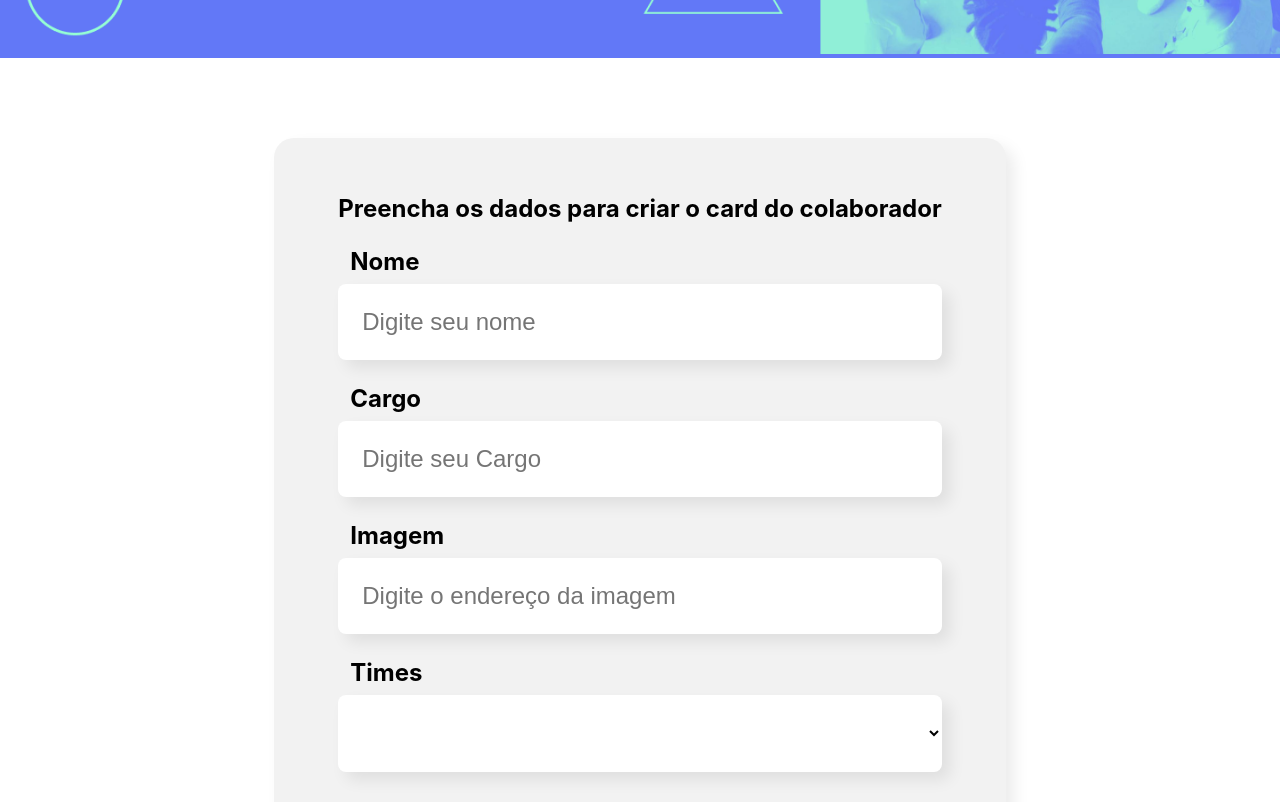
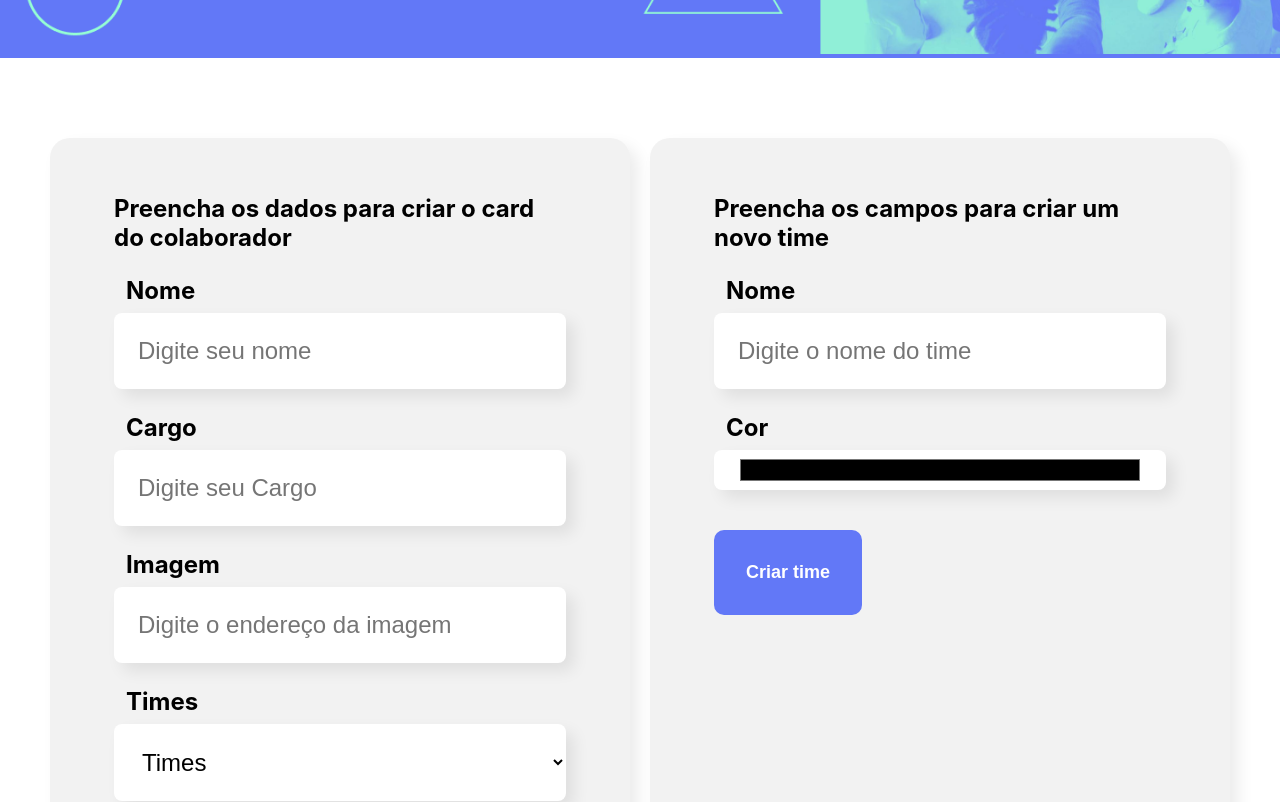
Before and after one commit to luzonni/Organo, a React (Create React App) app: page / in a window 1280 px wide. Shown: the part 440-1242 px from the top of the page. Built offline with nearby package versions, Linux system fonts and the light colour scheme; the HTML template or start-up script is replaced by a standard one.

Commit message:
sistema de favorito e adicionar times

```diff
--- a/package.json
+++ b/package.json
@@ -6,10 +6,12 @@
     "@testing-library/jest-dom": "^5.17.0",
     "@testing-library/react": "^13.4.0",
     "@testing-library/user-event": "^13.5.0",
+    "hex-to-rgba": "^2.0.1",
     "react": "^18.3.1",
     "react-dom": "^18.3.1",
     "react-icons": "^5.2.1",
     "react-scripts": "5.0.1",
+    "uuid": "^10.0.0",
     "web-vitals": "^2.1.4"
   },
   "scripts": {
--- a/src/App.js
+++ b/src/App.js
@@ -3,64 +3,84 @@ import Footer from './components/Footer'
 import CardForm from './components/CardForm';
 import { useState } from 'react';
 import Team from './components/Team';
+import { v4 as uuidv4 } from 'uuid'
 
 function App() {
 
   const [teams, setTeams] = useState([
     {
+      id: uuidv4(),
       name: 'Programação',
-      primaryColor: '#57C278',
-      secundaryColor: '#D9F7E9',
+      color: '#D9F7E9',
     },
     {
+      id: uuidv4(),
       name: 'Front-End',
-      primaryColor: '#82CFFA',
-      secundaryColor: '#E8F8FF',
+      color: '#E8F8FF',
     },
     {
+      id: uuidv4(),
       name: 'Data Sciense',
-      primaryColor: '#A6D157',
-      secundaryColor: '#F0F8E2',
+      color: '#F0F8E2',
     },
     {
+      id: uuidv4(),
       name: 'Devops',
-      primaryColor: '#E06B69',
-      secundaryColor: '#FDE7E8',
+      color: '#FDE7E8',
     },
     {
+      id: uuidv4(),
       name: 'UX-Design',
-      primaryColor: '#D86EBF',
-      secundaryColor: '#FAE5F5',
+      color: '#FAE5F5',
     },
     {
+      id: uuidv4(),
       name: 'Mobile',
-      primaryColor: '#FEBA05',
-      secundaryColor: '#FFF5D9',
+      color: '#FFF5D9',
     },
     {
+      id: uuidv4(),
       name: 'Inovação & Gestão',
-      primaryColor: '#FF8A29',
-      secundaryColor: '#FFEEDF',
+      color: '#FFEEDF',
     }
   ])
 
   const [collaborators, setCollaborators] = useState([])
 
   const onNewCollaboratorAdded = (collaborator) => {
-    setCollaborators([...collaborators, collaborator])
+    setCollaborators([...collaborators, {...collaborator, id: uuidv4(), fav: false}])
   }
 
-  const changeTeamColor = (name, cor) => {
+  const onNewTeamAdded = (newTeam) => {
+    setTeams([...teams, {...newTeam, id: uuidv4()}])
+  }
+
+  const changeTeamColor = (id, color) => {
     setTeams(teams.map(team => {
-      if(team.name === name) {
-        team.primaryColor = cor
+      if(team.id === id) {
+        team.color = color
       }
       return team
     }))
   }
 
-  const deletCollaborator = () => {
-    console.log("Deletndo colaborador")
+  const deletCollaborator = (id) => {
+    setCollaborators(collaborators.filter( collaborator => {
+      if(collaborator.id !== id) {
+        return collaborator
+      }
+      return null
+    }))
+  }
+
+  const favoriter = (id) => {
+    console.log(id)
+    setCollaborators(collaborators.map(collaborator => {
+      if(collaborator.id === id) {
+        collaborator.fav = !collaborator.fav
+      }
+      return collaborator
+    }))
   }
 
   return (
@@ -69,7 +89,10 @@ function App() {
       <CardForm
         teams={teams.map(team => team.name)}
         onRegistered={collaborator => onNewCollaboratorAdded(collaborator)}
+        onNewTeam={team => onNewTeamAdded(team)}
       />
+      {(collaborators.length > 0) && <section className='teams-section'>
+        <h2>Minha Organização</h2>
         {teams.map((team, index) => {
           return (
             <Team
@@ -78,9 +101,11 @@ function App() {
               team={team}
               onDelet={deletCollaborator}
               changeColor={changeTeamColor}
+              onFav={favoriter}
             />
           )
         })}
+      </section>}
       <Footer/>
     </div>
   );
--- a/src/components/CardForm/index.js
+++ b/src/components/CardForm/index.js
@@ -2,6 +2,7 @@
 import SuspendedList from "../SuspendedList"
 import Buttom from "../Buttom"
 import TextField from "../TextField"
+import ColorField from "../ColorField"
 import "./style.css"
 import { useState } from "react"
 
@@ -12,7 +13,10 @@ const CardForm = (props) => {
     const [img, setIMG] = useState('')
     const [team, setTeam] = useState('')
 
-    const onSave = (event) => {
+    const [teamName, setTeamName] = useState('')
+    const [teamColor, setTeamColor] = useState('')
+
+    const onSaveCollaborator = (event) => {
         event.preventDefault()
         props.onRegistered({name, office, img, team})
         setName('')
@@ -21,9 +25,16 @@ const CardForm = (props) => {
         setTeam('')
     }
 
+    const onSaveTeam = (event) => {
+        event.preventDefault()
+        props.onNewTeam({name: teamName,color:teamColor})
+        setTeamName('')
+        setTeamColor('')
+    }
+
     return (
         <section className="card-form">
-            <form onSubmit={onSave} >
+            <form onSubmit={event => onSaveCollaborator(event)} >
                 <h2>Preencha os dados para criar o card do colaborador</h2>
                 <TextField
                     required={true}
@@ -54,6 +65,23 @@ const CardForm = (props) => {
                 />
                 <Buttom>Criar Card</Buttom>
             </form>
+            <form onSubmit={event => onSaveTeam(event)}>
+                <h2>Preencha os campos para criar um novo time</h2>
+                <TextField
+                    required
+                    label="Nome"
+                    placeholder="Digite o nome do time"
+                    value={teamName}
+                    onChange={value => setTeamName(value)}
+                />
+                <ColorField
+                    required
+                    label="Cor"
+                    value={teamColor}
+                    onChange={value => setTeamColor(value)}
+                />
+                <Buttom>Criar time</Buttom>
+            </form>
         </section>
     )
 }
--- a/src/components/CardForm/style.css
+++ b/src/components/CardForm/style.css
@@ -1,12 +1,14 @@
 
 .card-form {
     display: flex;
+    gap: 20px;
+    flex-wrap: wrap;
     justify-content: center;
-    margin: 80px 0;
+    margin: 80px 50px;
 }
 
 .card-form form {
-    max-width: 80%;
+    flex: 1;
     background-color: #F2F2F2;
     border-radius: 20px;
     padding: 36px 64px;
--- a/src/components/CollaboratorCard/index.js
+++ b/src/components/CollaboratorCard/index.js
@@ -1,17 +1,37 @@
 import { IoIosCloseCircle } from "react-icons/io";
+import { MdFavorite, MdFavoriteBorder } from "react-icons/md";
 import "./style.css"
 
-const CollaboratorCard = ({name, office, img, color, onDelet}) => {
+const CollaboratorCard = ({collaborator, color, onDelet, onFav}) => {
+
+    const favoriter = () => {
+        onFav(collaborator.id)
+    }
+
+    const propsIcons = {
+        size: 25,
+        onClick: favoriter
+    }
 
     return (
         <div className="collaborator">
-            <IoIosCloseCircle size={32} className="delet" onClick={onDelet} />
-            <div style={{backgroundColor:color}} className="header">
-                <img src={img} alt={name}/>
+            <IoIosCloseCircle
+                size={32}
+                className="delet"
+                onClick={() => onDelet(collaborator.id)}
+            />
+            <div style={{backgroundColor:color}} className="header-card-colaborator">
+                <img src={collaborator.img} alt={collaborator.name}/>
             </div>
-            <div className="footer">
-                <h4>{name}</h4>
-                <h5>{office}</h5>
+            <div className="footer-card-collaborator">
+                <h4>{collaborator.name}</h4>
+                <h5>{collaborator.office}</h5>
+                <div className="favorite">
+                    {collaborator.fav
+                        ? <MdFavorite {...propsIcons} color="red"/>
+                        : <MdFavoriteBorder {...propsIcons} color="black"/>
+                    }
+                </div>
             </div>
         </div>
     )
--- a/src/components/CollaboratorCard/style.css
+++ b/src/components/CollaboratorCard/style.css
@@ -3,7 +3,7 @@
     width: 280px;
 }
 
-.collaborator .header {
+.collaborator .header-card-colaborator {
     border-radius: 10px 10px 0px 0px;
 }
 .collaborator img {
@@ -13,7 +13,7 @@
     bottom: -50px;
 }
 
-.collaborator .footer {
+.collaborator .footer-card-collaborator {
     background: #FFFFFF;
     box-shadow: 5px 5px 15px rgba(0, 0, 0, 0.08);
     border-radius: 0px 0px 10px 10px;
@@ -21,7 +21,7 @@
     padding-bottom: 40px;
 }
 
-.collaborator .footer h4 {
+.collaborator .footer-card-collaborator h4 {
     color: #6278F7;
     font-size: 18px;
     line-height: 22px;
@@ -29,7 +29,7 @@
     margin-bottom: 8px;
 }
 
-.collaborator .footer h5 {
+.collaborator .footer-card-collaborator h5 {
     font-size: 18px;
     line-height: 22px;
     color: #212121;
@@ -38,7 +38,14 @@
 
 .delet {
     position: absolute;
-    right: -10px;
-    top: -10px;
+    right: 0px;
+    top: 0px;
     color: #fa655a;
+    background-color: rgb(134, 32, 32);
+    border-radius: 0 10px 0 10px;
+    padding: 3px;
 }
+
+.favorite {
+    font-weight: bold;
+}
--- /dev/null
+++ b/src/components/ColorField/index.js
@@ -0,0 +1,22 @@
+import "./style.css"
+
+const ColorField = (props) => {
+
+    const onChangeColor = (event) => {
+        props.onChange(event.target.value)
+    }
+
+    return (
+        <div className="color-field">
+            <label>{props.label}</label>
+            <input
+                type="color"
+                value={props.value}
+                onChange={onChangeColor}
+                required={props.required}
+            />
+        </div>
+    )
+}
+
+export default ColorField
--- /dev/null
+++ b/src/components/ColorField/style.css
@@ -0,0 +1,21 @@
+.color-field {
+    margin: 24px 0;
+}
+
+.color-field label {
+    display: block;
+    margin-left: 12px;
+    margin-bottom: 8px;
+    font-size: 24px;
+    font-weight: bold;
+}
+
+.color-field input {
+    background-color: #fff;
+    box-shadow: 8px 8px 16px rgba(0, 0, 0, 0.08);
+    width: 100%;
+    border: none;
+    border-radius: 8px;
+    height: 40px;
+    padding: 5px 24px;
+}
--- a/src/components/SuspendedList/index.js
+++ b/src/components/SuspendedList/index.js
@@ -6,7 +6,7 @@ const SuspendedList = (props) => {
         <div className="suspended-list">
             <label>{props.label}</label>
             <select onChange={event => props.onChange(event.target.value)} required={props.required} value={props.value}>
-                <option value="" ></option>
+                <option value="">Times</option>
                 {props.items.map(item => {
                     return (<option key={item}>{item}</option>)
                 })}
--- a/src/components/Team/index.js
+++ b/src/components/Team/index.js
@@ -1,29 +1,29 @@
 import CollaboratorCard from "../CollaboratorCard"
+import hexToRgba from 'hex-to-rgba';
 import "./style.css"
 
-const Team = ({collaborators, team, onDelet, changeColor}) => {
+const Team = ({collaborators, team, onDelet, changeColor, onFav}) => {
 
     return (
-        (collaborators.length > 0) && <section className="team" style={{backgroundColor: team.secundaryColor}} >
+        (collaborators.length > 0) && <section className="team" style={{backgroundColor: hexToRgba(team.color, 0.2)}} >
             <input
                 type="color"
                 className="input-color"
-                value={team.primaryColor}
+                value={team.color}
                 onChange={event => {
-                    changeColor(team.name, event.target.value)
+                    changeColor(team.id, event.target.value)
                 }}
             />
-            <h3 style={{borderColor: team.primaryColor}} >{team.name}</h3>
+            <h3 style={{borderColor: team.color}} >{team.name}</h3>
             <div className="collaborators">
                 {collaborators.map( (collaborator, index) => {
                     return (
                         <CollaboratorCard
                             key={index}
-                            name={collaborator.name}
-                            office={collaborator.office}
-                            img={collaborator.img}
-                            color={team.primaryColor}
+                            collaborator={collaborator}
+                            color={team.color}
                             onDelet={onDelet}
+                            onFav={onFav}
                         />
                     )
                 } )}
--- a/src/index.css
+++ b/src/index.css
@@ -11,3 +11,10 @@ code {
   font-family: source-code-pro, Menlo, Monaco, Consolas, 'Courier New',
     monospace;
 }
+
+.teams-section h2 {
+  text-align: center;
+  color: green;
+  font-size: 32px;
+  border-bottom: 4px solid green;
+}
```
Also changed, not shown: 1 other file (tests, documents, lock files or other folders). Lines whose indentation alone changed are shown as unchanged.
